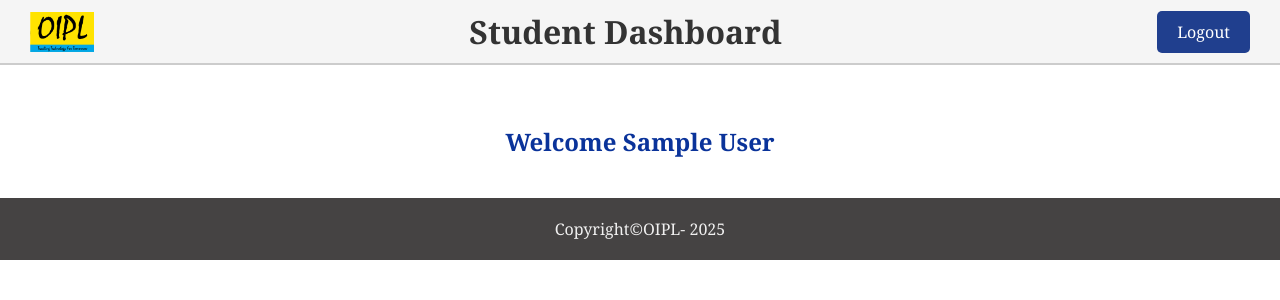
After one commit to dev-shubhamsharma/oiplgonda, a PHP site: page /student_dashboard.php in a window 1280 px wide. The commit adds this page. Shown: the top 300 px of the page. Run offline with PHP 8.4, Linux system fonts and the light colour scheme; the visitor is signed in with stand-in values (Sample User, id 1).

Commit message:
logout file and student_dashboard added

```diff
--- a/login.php
+++ b/login.php
@@ -258,7 +258,7 @@
                             // Use setTimeout for a small delay before redirecting
                             setTimeout(function() {
                                 window.location.href = data.redirect;
-                            }, 500);
+                            }, 700);
                         }
 
                     } else if (data.status === 'error') {
--- a/process_login.php
+++ b/process_login.php
@@ -94,7 +94,7 @@
                         $response = [
                             "status" => "success",
                             "message" => "Login successful.",
-                            // "redirect" => "student_dashboard.php"
+                            "redirect" => "student_dashboard.php"
                         ];
                     } else {
                         // User is not verified
--- a/registered_students.php
+++ b/registered_students.php
@@ -2,6 +2,9 @@
 
     $google_font = "https://fonts.googleapis.com/css2?family=Mochiy+Pop+P+One&display=swap";
 ?>
+
+
+<!-- To check that the user is logged in -->
 
 
 <?php
--- /dev/null
+++ b/student_dashboard.php
@@ -0,0 +1,135 @@
+<?php
+    $current_year = date("Y");
+?>
+
+
+<?php
+session_start();
+
+// Check if user is not logged in
+if (!isset($_SESSION['logged_in']) || $_SESSION['logged_in'] !== true) {
+    header('Location: login.php');
+    exit();
+}
+
+// Check if this is the admin user (using email check)
+$admin_email = 'admin@oipl.com';  // <-- your real admin email
+// echo $_SESSION['user_id'];
+// echo $_SESSION['user_name'];
+// echo $_SESSION['logged_in'];
+// echo $_SESSION['user_email_id'];
+
+if ($_SESSION['user_email_id'] == $admin_email) {
+    header('Location: admin_dashboard.php');
+    exit();
+}
+
+
+?>
+
+
+
+
+<!DOCTYPE html>
+<html lang="en">
+<head>
+    <meta charset="UTF-8">
+    <meta name="viewport" content="width=device-width, initial-scale=1.0">
+    <title>Student Dashboard | OIPL</title>
+
+    <style>
+        * {
+            margin: 0;
+            padding: 0;
+            box-sizing: border-box;
+            font-family: Cambria, Cochin, Georgia, Times, 'Times New Roman', serif;
+        }
+
+        a {
+            text-decoration: none;
+            color: inherit;
+        }
+
+        header {
+            display: flex;
+            justify-content: space-between;
+            align-items: center;
+            padding: 10px 30px;
+            background-color: whitesmoke;
+            color: white;
+            color: #333;
+
+            border-bottom: 2px solid #ccc;
+        }
+
+        #logo {
+            height: 40px;
+        }
+
+        .button {
+            padding: 10px 20px;
+            background-color: #203f8eff;
+            border: none;
+            border-radius: 5px;
+            cursor: pointer;
+            font-size: 16px;
+            color: white;
+        }
+
+        footer {
+            text-align: center;
+            padding: 20px;
+            background-color: #454343ff;
+            color: #f0f0f0ff;
+        }
+
+        main {
+            padding: 40px;
+            text-align: center;
+        }
+
+
+        h2 {
+            margin-top: 20px;
+            color: #0a339aff;
+        }
+
+        @media (max-width: 600px) {
+            h1 {
+                font-size: 1.5rem;
+            }
+        }
+    </style>
+</head>
+<body>
+    <header>
+        <img src="images/logo.png" alt="" id="logo">
+        <h1>Student Dashboard</h1>
+        <a href="logout.php">
+            <button class="button">Logout</button>
+        </a>
+    </header>
+
+    <main>
+
+        <h2>Welcome
+            <?php
+                // Assuming you have a session variable for the student's name
+
+                if(isset($_SESSION['user_name'])) {
+                    echo htmlspecialchars($_SESSION['user_name']);
+                } else {
+                    echo "Guest";
+                }
+            ?>
+        </h2>
+
+    </main>
+
+    <footer>
+        <p>Copyright&copy;OIPL-
+            <?php echo $current_year; ?>
+        </p>
+    </footer>
+</body>
+</html>
```
Also changed, not shown: logout.php (added, +28 -0 lines).
